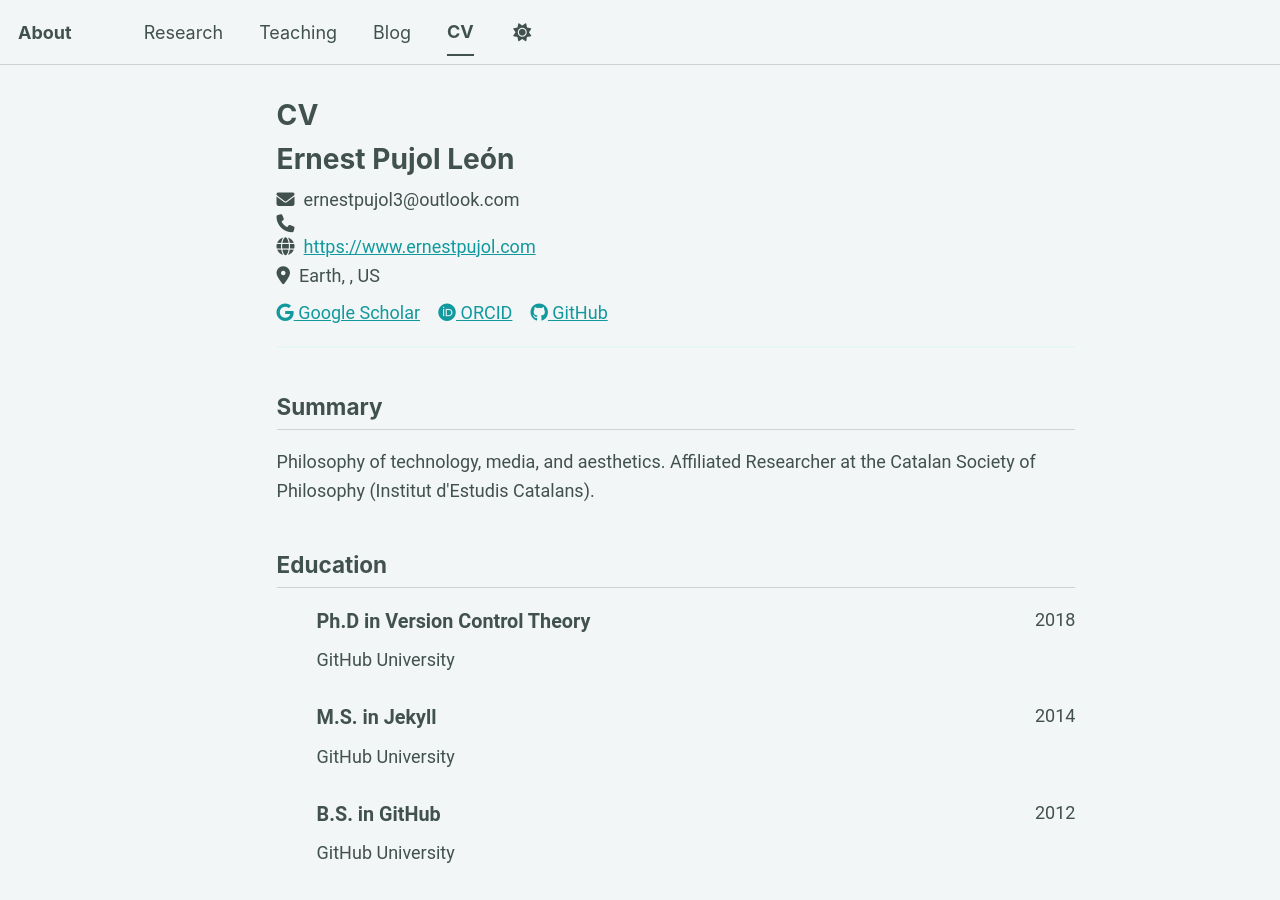
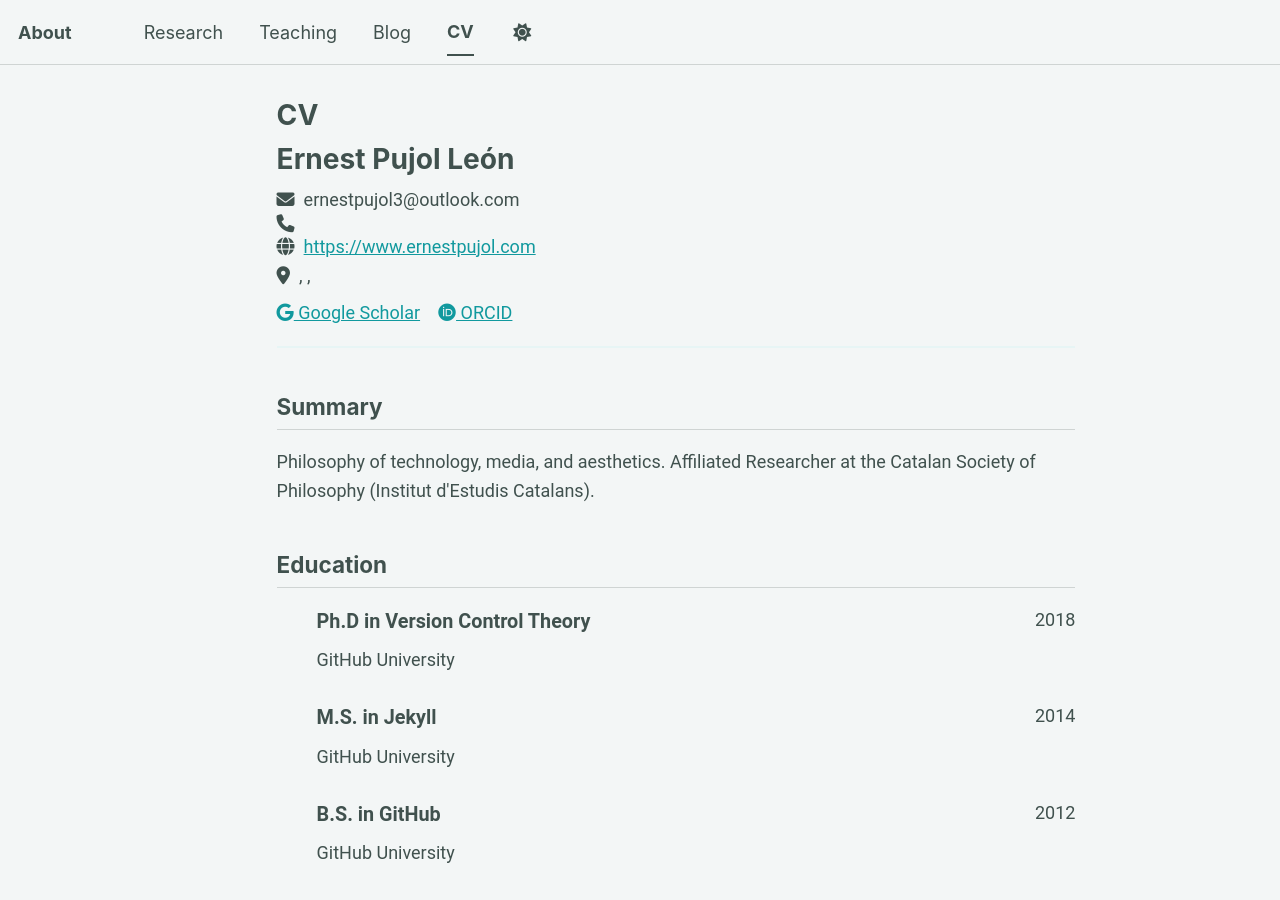
Before and after one commit to epujol90/epujol90.github.io, a Jekyll site: the page built from _pages/cv-json.md, in a window 1280 px wide and 900 px high. Built offline with Jekyll 4.4.1, drawn with Linux system fonts in a browser that asks for light colours; a script bundle is joined from its source files by our own code; library files that are not in the unit come from our copies.

Commit message:
Update cv.json

```diff
--- a/_data/cv.json
+++ b/_data/cv.json
@@ -8,8 +8,8 @@
     "location": {
       "address": "",
       "postalCode": "",
-      "city": "Earth",
-      "countryCode": "US",
+      "city": "",
+      "countryCode": "",
       "region": ""
     },
     "profiles": [
@@ -24,9 +24,9 @@
         "url": "https://orcid.org/0009-0008-1850-035X"
       },
       {
-        "network": "GitHub",
-        "username": "academicpages",
-        "url": "https://github.com/academicpages"
+        "network": "",
+        "username": "",
+        "url": ""
       }
     ]
   },
```
